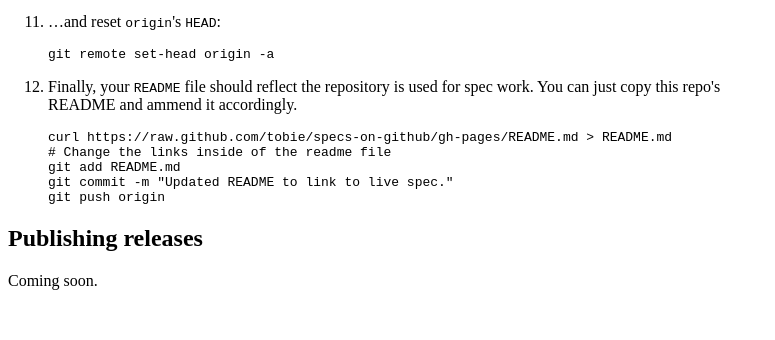
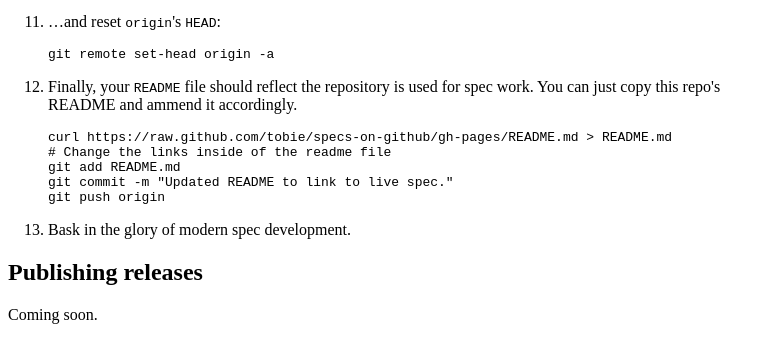
Before and after one commit to tobie/specs-on-github, a plain HTML site: page index.html in a window 1280 px wide. Shown: the part 1087-1427 px from the top of the page, without its empty margins (0-775 px from the left). Before the commit the page ends 1393 px from the top, so only its background shows below. Drawn offline with Linux system fonts and the light colour scheme.

Commit message:
Pat on the back.

```diff
--- a/index.html
+++ b/index.html
@@ -77,6 +77,9 @@ git add README.md
 git commit -m "Updated README to link to live spec."
 git push origin</code></pre>
         </li>
+        <li>
+          <p>Bask in the glory of modern spec development.</p>
+        </li>
       </ol>
     </section>
     <section>
```
